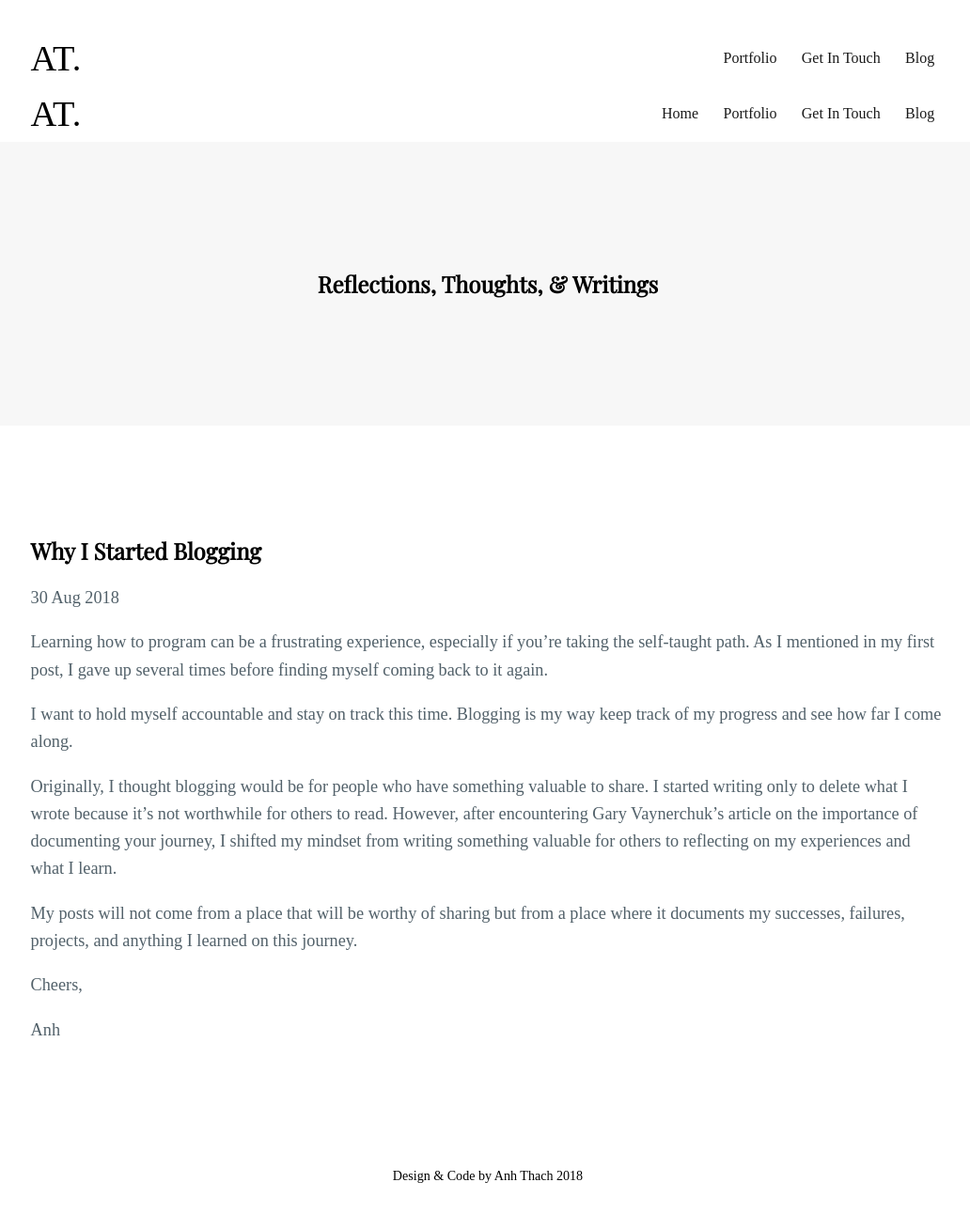
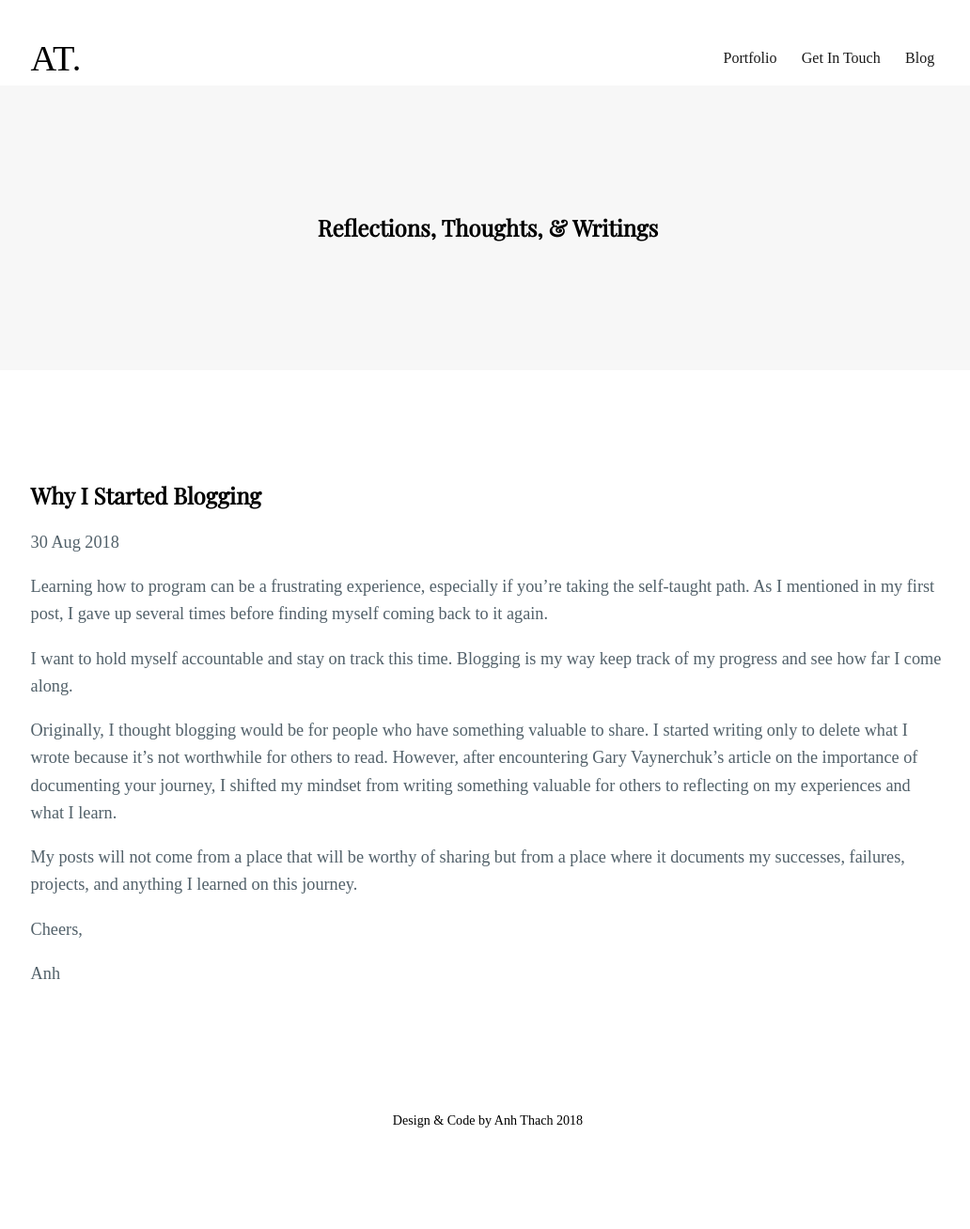
Before and after one commit to windan11/windan11.github.io, a Jekyll site: the page built from _posts/2018-08-30-why-i'm-starting-this-blog.md, in a window 1280 px wide. Shown: the whole page at 94% size, without its empty margins (121-1153 px from the left). Built offline with Jekyll 4.4.1, drawn with Linux system fonts in a browser that asks for light colours; some web fonts are replaced; after the commit the page ends 1249 px from its top, so only the background shows below that.

Commit message:
remove navigation links

```diff
--- a/_layouts/post.html
+++ b/_layouts/post.html
@@ -1,15 +1,6 @@
 ---
 layout: default
 ---
-<header id="navbar">
-  <a class="logo" href="https://www.anthach.xyz" >at.</a>
-  <nav>
-    <a class="nav-link" href="https://www.anthach.xyz/blog">Home</a>
-    <a class="nav-link" href="https://www.anthach.xyz/#portfolio">Portfolio</a>
-    <a class="nav-link" href="https://www.anthach.xyz/#contact">Get In Touch</a>
-    <a class="nav-link" href="https://www.anthach.xyz/blog">Blog</a>
-  </nav>
-</header>
 
 <div id="banner">
   <h2>Reflections, Thoughts, & Writings</h2>
```
